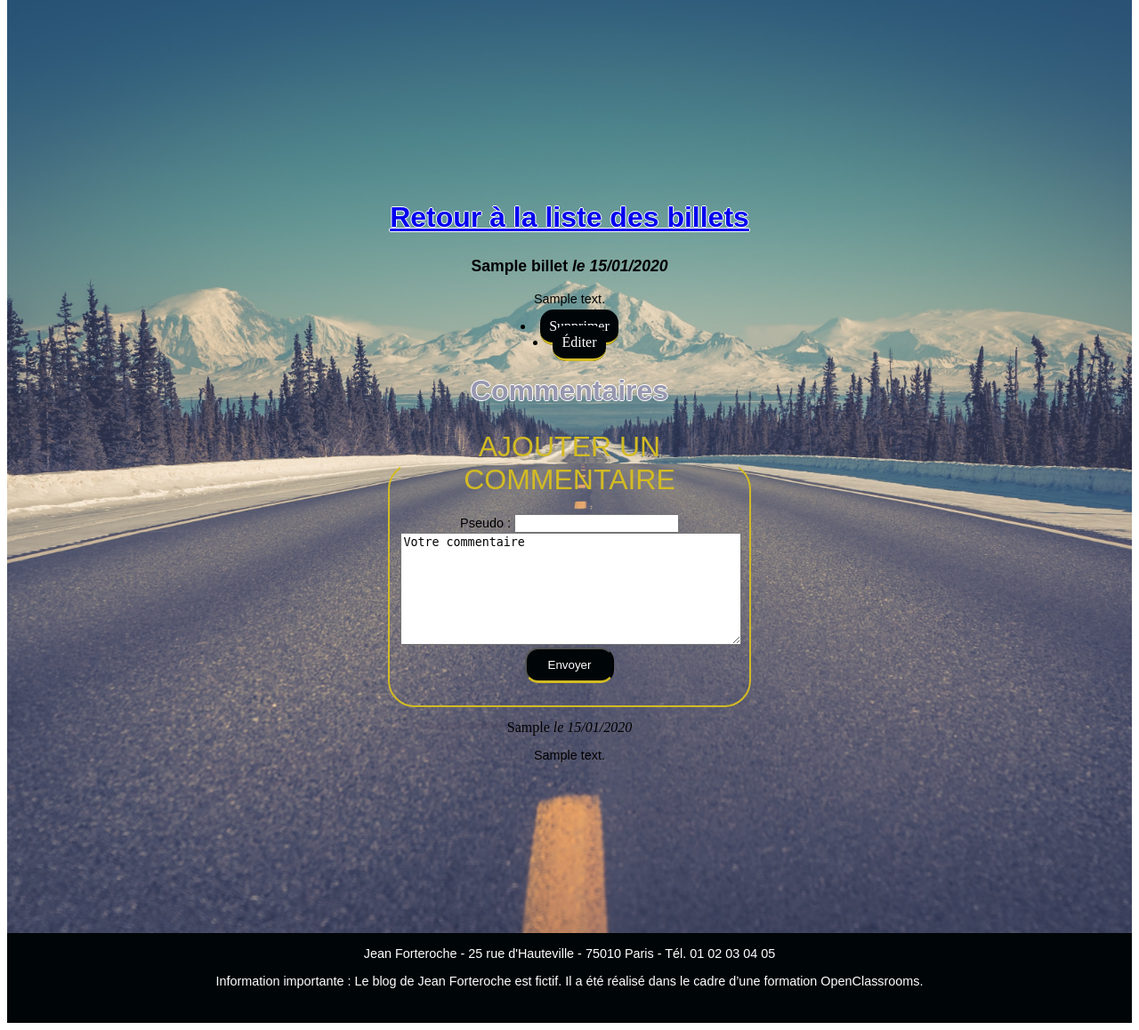
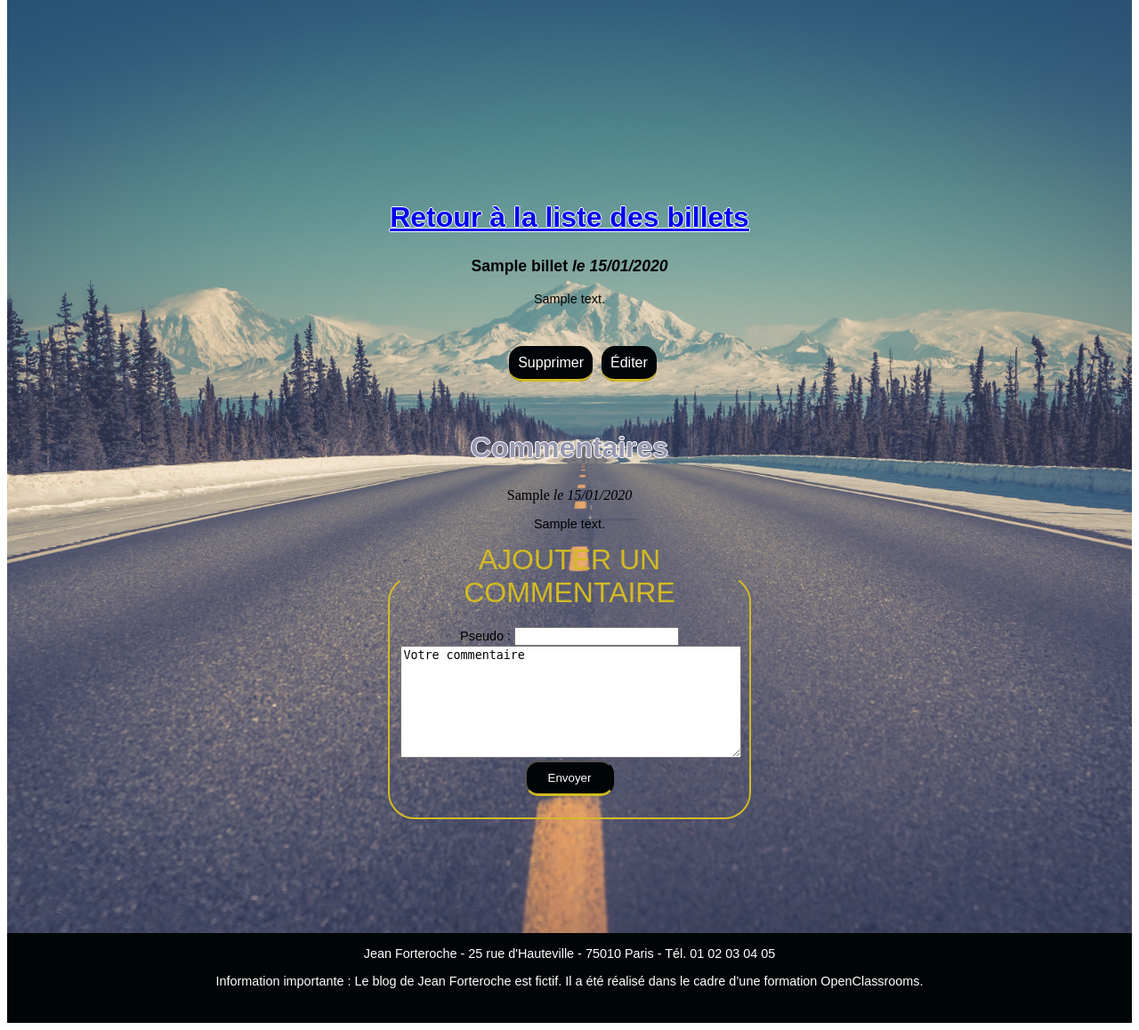
Before and after one commit to vivianesc/openclassrooms-dwj-projet-4, a PHP site: page /pages/article.php?billet=1 in a window 1280 px wide. Shown: the part 101-1259 px from the top of the page at 89% size. Run offline with PHP 8.4, Linux system fonts and the light colour scheme; tables that the repository leaves empty or names only in its code hold one stand-in row (values such as "Sample post"); some libraries are stand-ins or nearby versions; some web fonts are replaced.

Commit message:
formatage

```diff
--- a/views/billetView.php
+++ b/views/billetView.php
@@ -16,10 +16,14 @@
                 <?= nl2br(htmlspecialchars($billet['content'])) ?>
             </p>
         </div>
-        <li><a href="../pages/delete.php?billet=<?php echo $billet['id']; ?>" class="button">Supprimer</a></li>
-        <li><a href="billet_supprimer.php" class="button">Éditer</a></li>
+        <div class="cpanel">
+            <ul>
+                <li><a href="../pages/delete.php?billet=<?php echo $billet['id']; ?>" class="button">Supprimer</a></li>
+                <li><a href="billet_supprimer.php" class="button">Éditer</a></li>
+            </ul>
+        </div>
         <h2>Commentaires</h2>
-        <p><?php require('../modules/commentForm.php'); ?></p>
+
         <?php
         while ($comment = $comments->fetch()) {
         ?>
@@ -27,10 +31,10 @@
             <em>le <?= $comment['date_comment_fr'] ?></em>
             <p><?= nl2br(htmlspecialchars($comment['comment'])) ?></p>
 
-
         <?php
         }
         ?>
+        <p><?php require('../modules/commentForm.php'); ?></p>
 </section>
 
 <?php $content = ob_get_clean(); ?>
```
